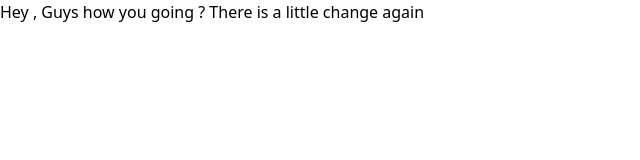
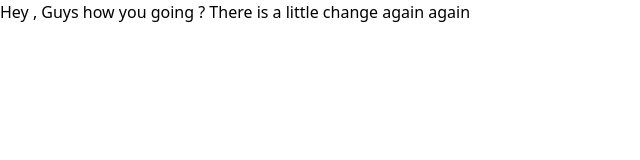
Before and after one commit to monikkacha/react-tailwind-crypto, a React (Create React App) app: page / in a window 1280 px wide. Shown: the top 160 px of the page, without its empty margins (0-640 px from the left). Built offline with nearby package versions, Linux system fonts and the light colour scheme.

Commit message:
changing again

```diff
--- a/src/App.js
+++ b/src/App.js
@@ -2,7 +2,7 @@ function App() {
   return (
     <div className="">
       Hey , Guys how you going ?
-      There is a little change again
+      There is a little change again again
     </div>
   );
 }
```
